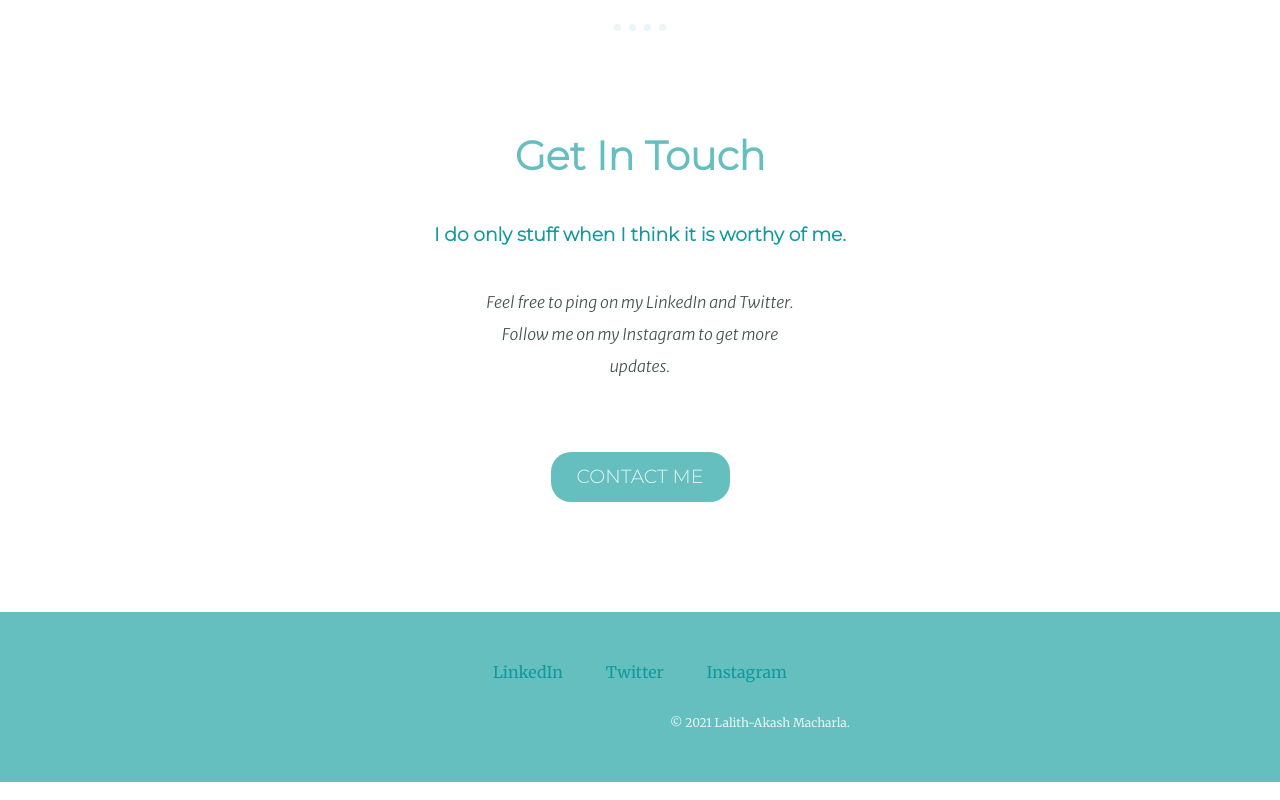
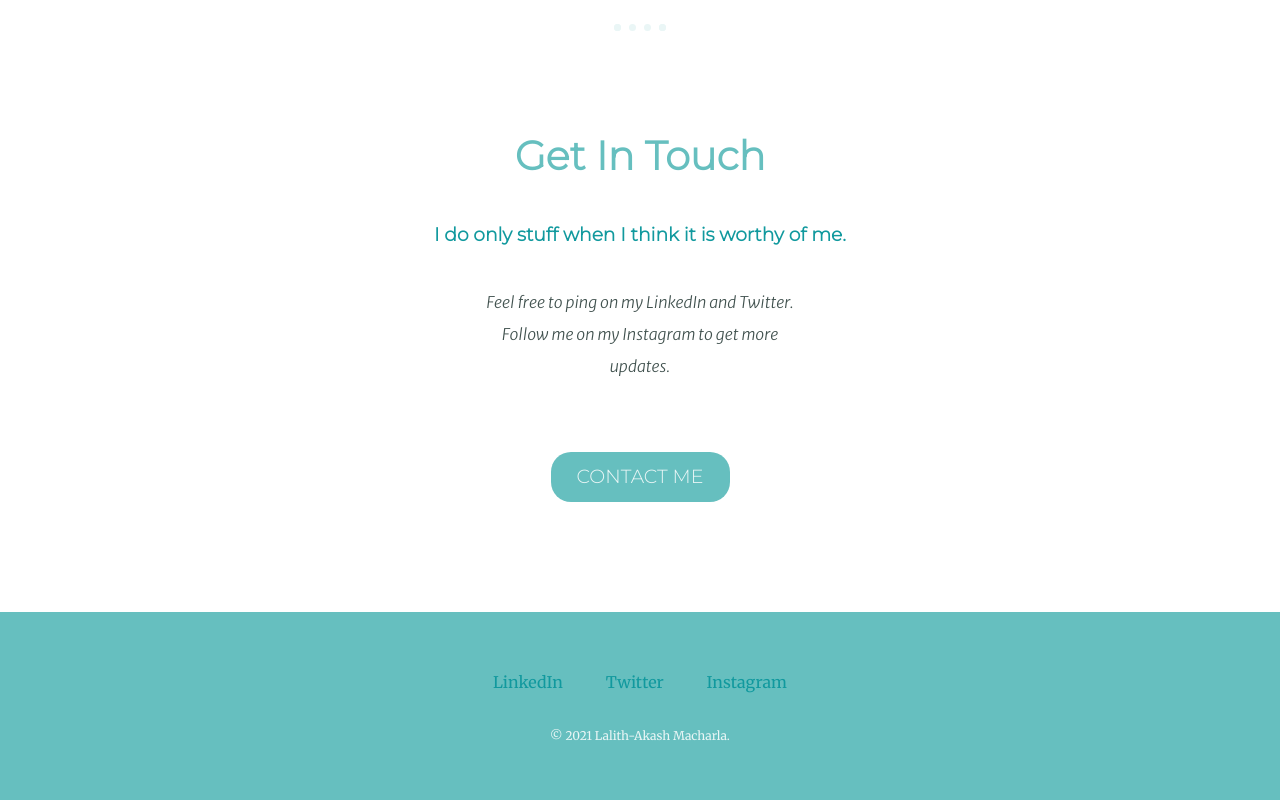
Before and after one commit to Macharla-Lalith-Akash/My-Personal-Site, a plain HTML site: page index.html in a window 1280 px wide. Shown: the part 2151-2951 px from the top of the page. Drawn offline with Linux system fonts and the light colour scheme.

Commit message:
Update styles.css

```diff
--- a/css/styles.css
+++ b/css/styles.css
@@ -100,20 +100,15 @@ hr {
 }
 
 .bottom-container {
-  position: relative;
   background-color: #66BFBF;
-  margin-top: 30px;
-  height: 70px;
-  padding: 50px;
+  padding: 60px 0 20px;
 }
 
 .copy-right {
-  position: absolute;
-  bottom: 35px;
-  left: 670px;
+  font-family: 'Merriweather', serif;
   color: #EAF6F6;
-  font-size: 12px;
-  font-family: 'Merriweather', serif;
+  font-size: 0.75rem;
+  padding: 20px 0;
 }
 
 .btn {
```
